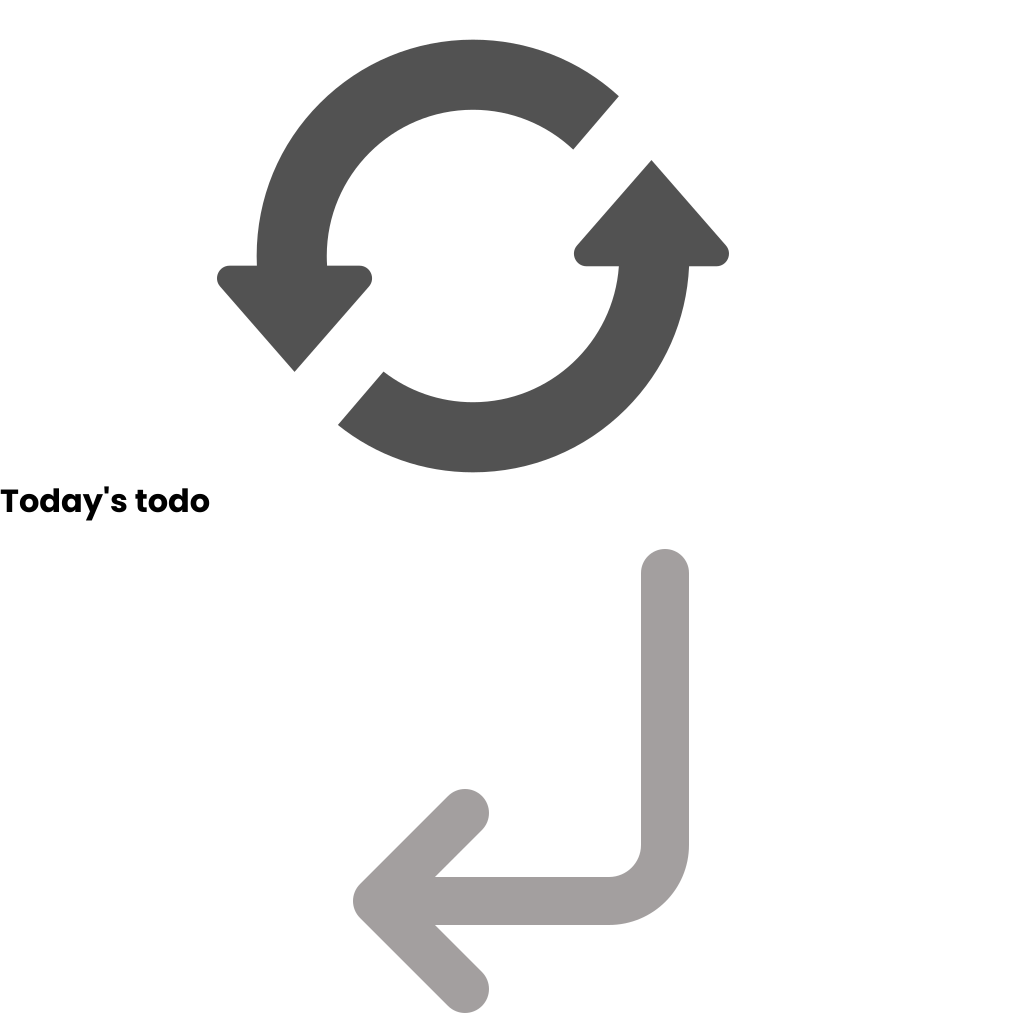
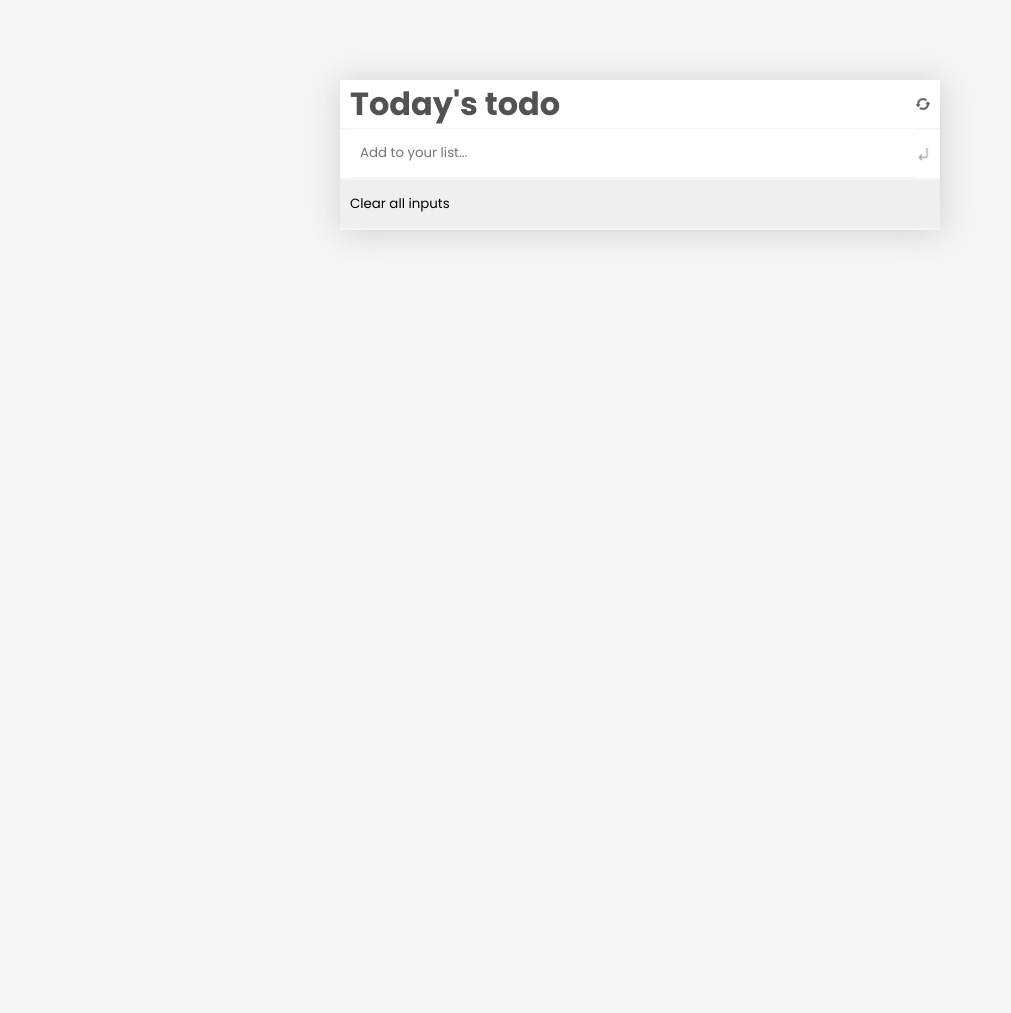
Before and after one commit to omarbabou/todo-list-app, a website built with webpack: page src/index.html in a window 1280 px wide. Shown: the top 1013 px of the page, without its empty margins (0-1011 px from the left). After the commit the page ends 800 px from the top, so only its background shows below. Built offline with nearby package versions, Linux system fonts and the light colour scheme.

Commit message:
Add styles to the container and form

```diff
--- a/src/css/index.css
+++ b/src/css/index.css
@@ -7,3 +7,37 @@
   list-style-type: none;
   font-family: 'Poppins', sans-serif;
 }
+
+body {
+  background-color: #f5f5f5;
+  height: 100%;
+}
+
+img {
+  width: 14px;
+  height: 14px;
+}
+
+.container {
+  width: 600px;
+  background-color: #fff;
+  margin: 5rem auto;
+  color: #525252;
+  box-shadow: 1px 2px 30px #cfcfcf;
+}
+
+h1,
+#title,
+form,
+.todoTask,
+#clear-all {
+  width: 100%;
+  height: 50px;
+  border: none;
+  outline: none;
+  border-bottom: 2px solid #f5f5f5;
+  padding: 5px 10px;
+  display: flex;
+  justify-content: space-between;
+  align-items: center;
+}
```
